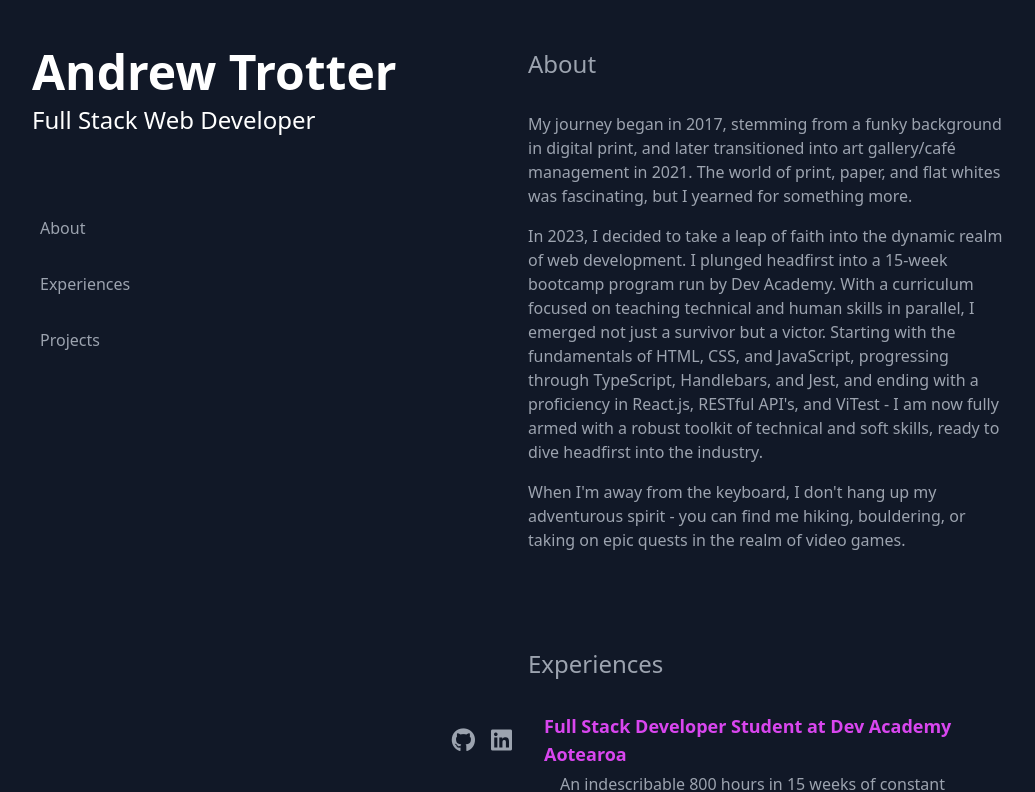
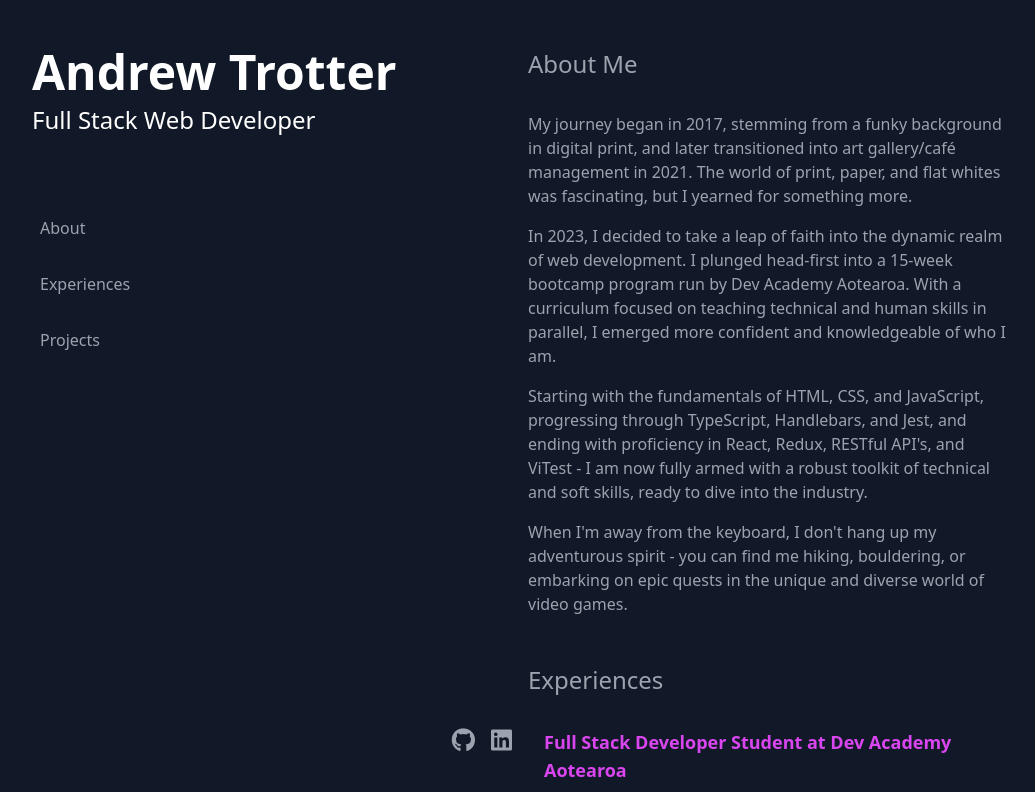
Before and after one commit to andrew-trotter/portfolio, a React (Vite) app: page / in a window 1280 px wide. Shown: the top 792 px of the page, without its empty margins (120-1155 px from the left). Built offline with nearby package versions, Linux system fonts and the light colour scheme.

Commit message:
updated resume and about me

```diff
--- a/index.html
+++ b/index.html
@@ -2,7 +2,7 @@
 <html lang="en" class="scroll-smooth">
   <head>
     <meta charset="UTF-8" />
-    <link rel="icon" type="image/x-icon" href="./public/images/favicon_io/favicon.ico" />
+    <link rel="icon" type="image/x-icon" href="/images/favicon_io/favicon.ico" />
     <link rel="preconnect" href="https://fonts.googleapis.com">
     <link rel="preconnect" href="https://fonts.gstatic.com" crossorigin>
     <link href="https://fonts.googleapis.com/css2?family=Inter:wght@400;700&display=swap" rel="stylesheet">
--- a/src/Components/About.tsx
+++ b/src/Components/About.tsx
@@ -1,11 +1,33 @@
 function About() {
-  return(
-    <div id="about" className="text-gray-400 font-sans mb-24">
-      <h1 className="text-2xl mb-8">About</h1>
+  return (
+    <div id="about" className="text-gray-400 font-sans mb-12">
+      <h1 className="text-2xl mb-8">About Me</h1>
       <div className="lg:ml-0">
-        <p className="mb-4">My journey began in 2017, stemming from a funky background in digital print, and later transitioned into art gallery/café management in 2021. The world of print, paper, and flat whites was fascinating, but I yearned for something more.</p>
-        <p className="mb-4">In 2023, I decided to take a leap of faith into the dynamic realm of web development. I plunged headfirst into a 15-week bootcamp program run by Dev Academy. With a curriculum focused on teaching technical and human skills in parallel, I emerged not just a survivor but a victor. Starting with the fundamentals of HTML, CSS, and JavaScript, progressing through TypeScript, Handlebars, and Jest, and ending with a proficiency in React.js, RESTful API&apos;s, and ViTest - I am now fully armed with a robust toolkit of technical and soft skills, ready to dive headfirst into the industry.</p>
-        <p className="mb-4">When I&apos;m away from the keyboard, I don&apos;t hang up my adventurous spirit - you can find me hiking, bouldering, or taking on epic quests in the realm of video games.</p>
+        <p className="mb-4">
+          My journey began in 2017, stemming from a funky background in digital
+          print, and later transitioned into art gallery/café management in
+          2021. The world of print, paper, and flat whites was fascinating, but
+          I yearned for something more.
+        </p>
+        <p className="mb-4">
+          In 2023, I decided to take a leap of faith into the dynamic realm of
+          web development. I plunged head-first into a 15-week bootcamp program
+          run by Dev Academy Aotearoa. With a curriculum focused on teaching
+          technical and human skills in parallel, I emerged more confident and
+          knowledgeable of who I am.
+        </p>
+        <p className="mb-4">
+          Starting with the fundamentals of HTML, CSS, and JavaScript,
+          progressing through TypeScript, Handlebars, and Jest, and ending with
+          proficiency in React, Redux, RESTful API&apos;s, and ViTest - I am now
+          fully armed with a robust toolkit of technical and soft skills, ready
+          to dive into the industry.
+        </p>
+        <p className="mb-4">
+          When I&apos;m away from the keyboard, I don&apos;t hang up my
+          adventurous spirit - you can find me hiking, bouldering, or embarking
+          on epic quests in the unique and diverse world of video games.
+        </p>
       </div>
     </div>
   )
--- a/src/Components/ExperiencePage.tsx
+++ b/src/Components/ExperiencePage.tsx
@@ -1,6 +1,6 @@
 import { experiences } from '../assets/data/data'
 import ExperienceItem from './ExperienceItem'
-import resume from '../assets/data/resume.pdf'
+import resume from '../assets/data/andrew trotter SoT resume software developer.pdf'
 import { Experience } from '../../public/models/experience'
 
 function ExperiencePage() {
```
Also changed, not shown: 2 other files (tests, documents, lock files or other folders).
